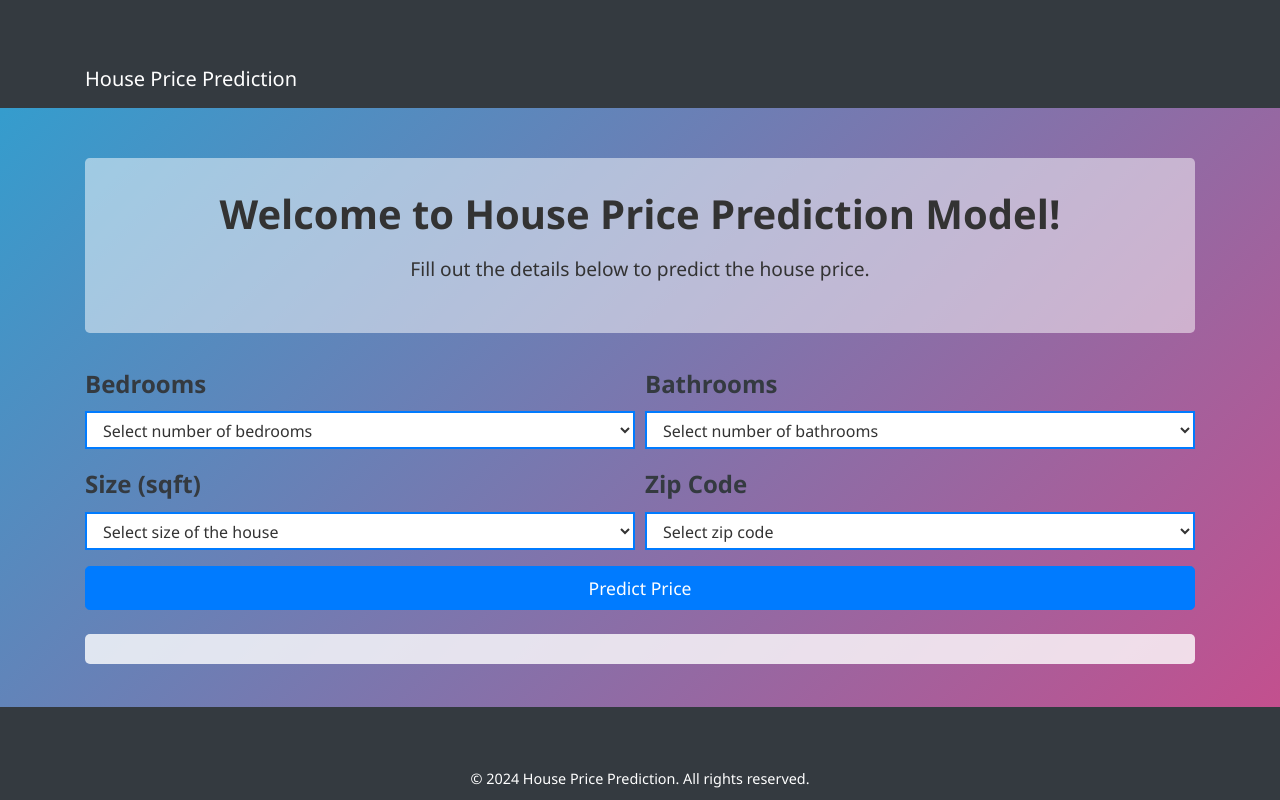
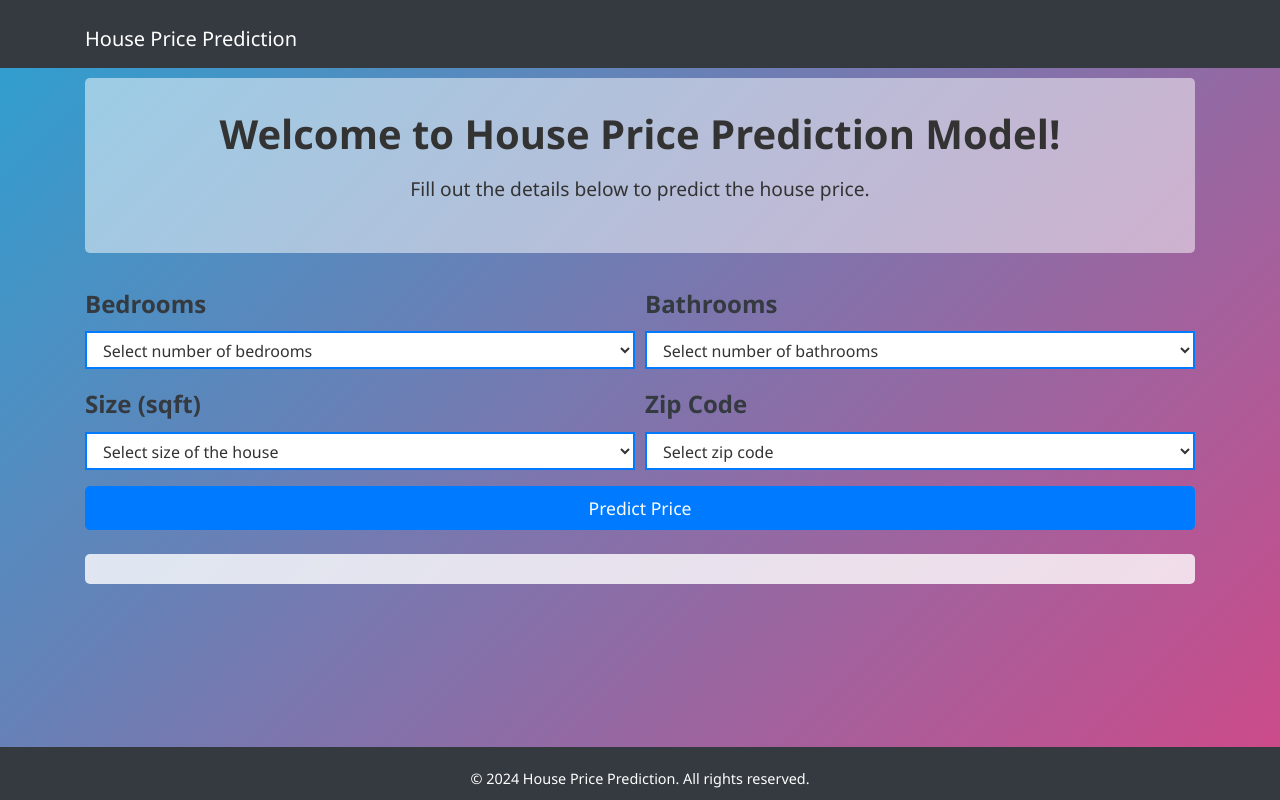
Before and after one commit to rahul5F1/House-Price-Prediction, a Python web app: template templates/index.html in a window 1280 px wide. Run offline with Jinja, Linux system fonts and the light colour scheme; the template is opened without the code that fills it, so the values that code supplies are empty; some libraries are stand-ins or nearby versions.

Commit message:
style.css

```diff
--- a/static/style.css
+++ b/static/style.css
@@ -33,7 +33,7 @@ body {
 
 /* Container styles */
 .container {
-    margin-top: 50px;
+    margin-top: 10px;
 }
 
 /* Jumbotron styles */
```
